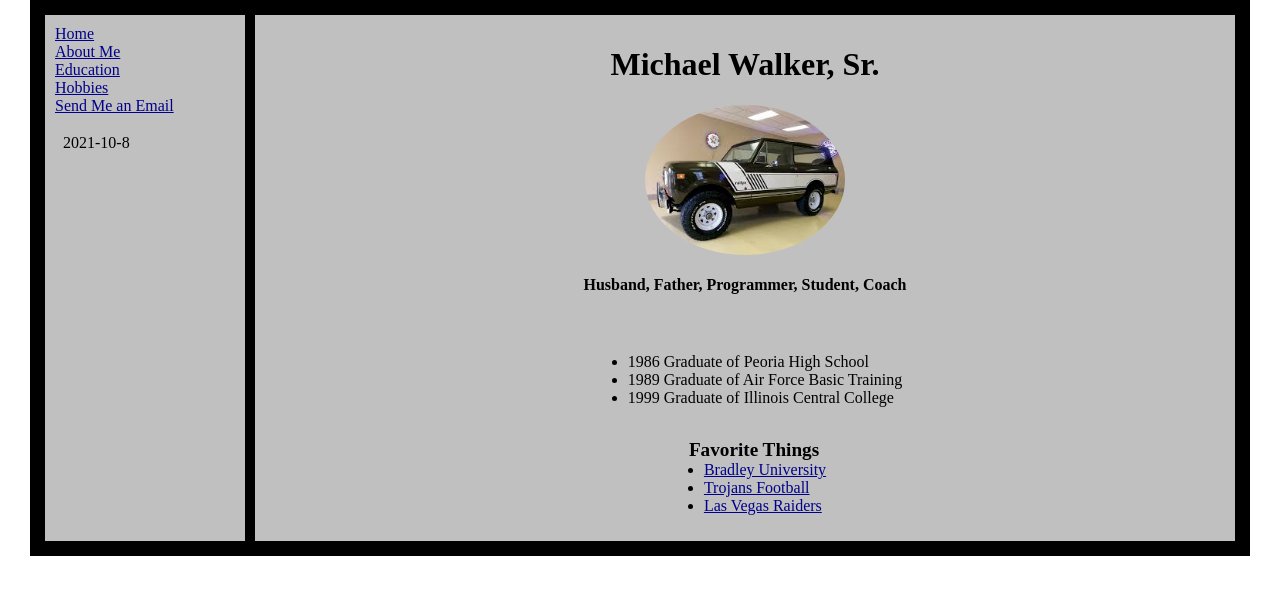
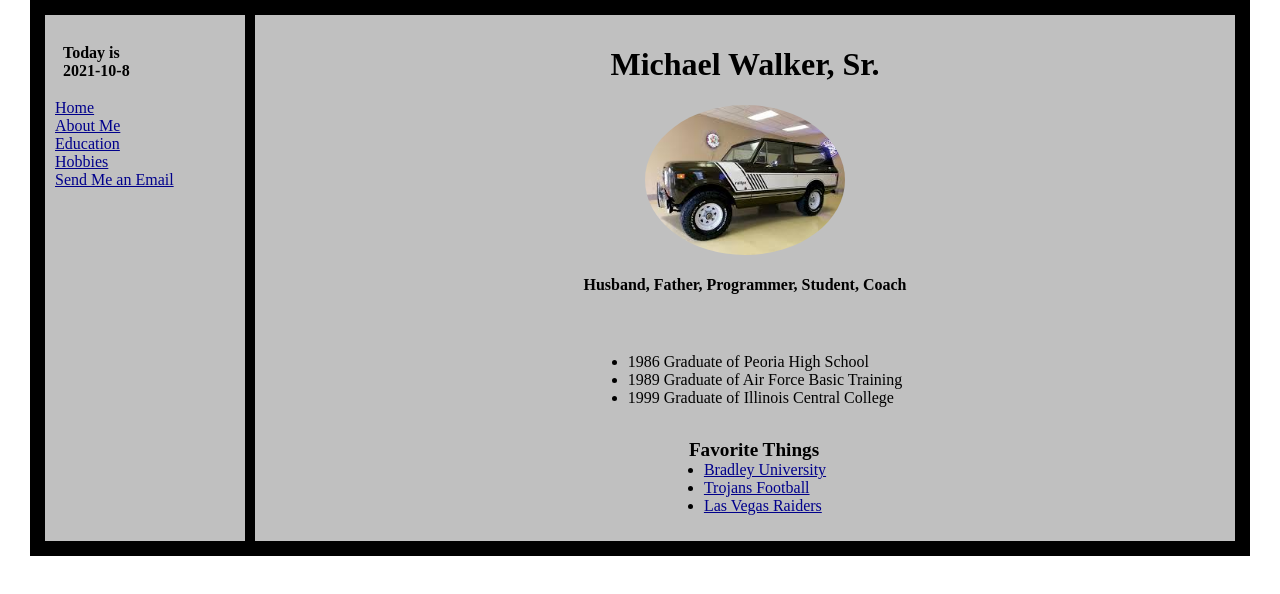
Before and after one commit to Mjwsr145/Michael_Walker, a plain HTML site: page index.html in a window 1280 px wide. Drawn offline with Linux system fonts and the light colour scheme.

Commit message:
Added JavaScript for Date

```diff
--- a/index.html
+++ b/index.html
@@ -11,12 +11,12 @@
   <body body onload="myDate()">
 	<div class="wrapper"> <!-- Sets the wrapper class that the main pages sit on -->
 		<div class="left"> <!-- Sets the left nav bar -->
+			<p id="formDate" style="color:black; "></p>
 			<a href="index.html">Home</a>
 			<a href="about.html">About Me</a>
 			<a href="education.html">Education</a>
 			<a href="hobbies.html">Hobbies</a>
 		  	<a href="mailto:mike@bradley.edu?subject=From Michael Walker Website">Send Me an Email</a>
-			<p id="formDate"></p>
 		</div>
 		<div class="right"><!-- Sets the right window for the site content -->
 			<h1>Michael Walker, Sr.</h1>
--- a/jsdate.js
+++ b/jsdate.js
@@ -2,5 +2,5 @@
 function myDate(){
     var today = new Date();
     var myDate = today.getFullYear()+'-'+(today.getMonth()+1)+'-'+today.getDate();
-    document.getElementById('formDate').innerHTML= myDate;
+    document.getElementById('formDate').innerHTML="<b>Today is<b><br>" + "<b>" + myDate + "<b>";
 }
```
